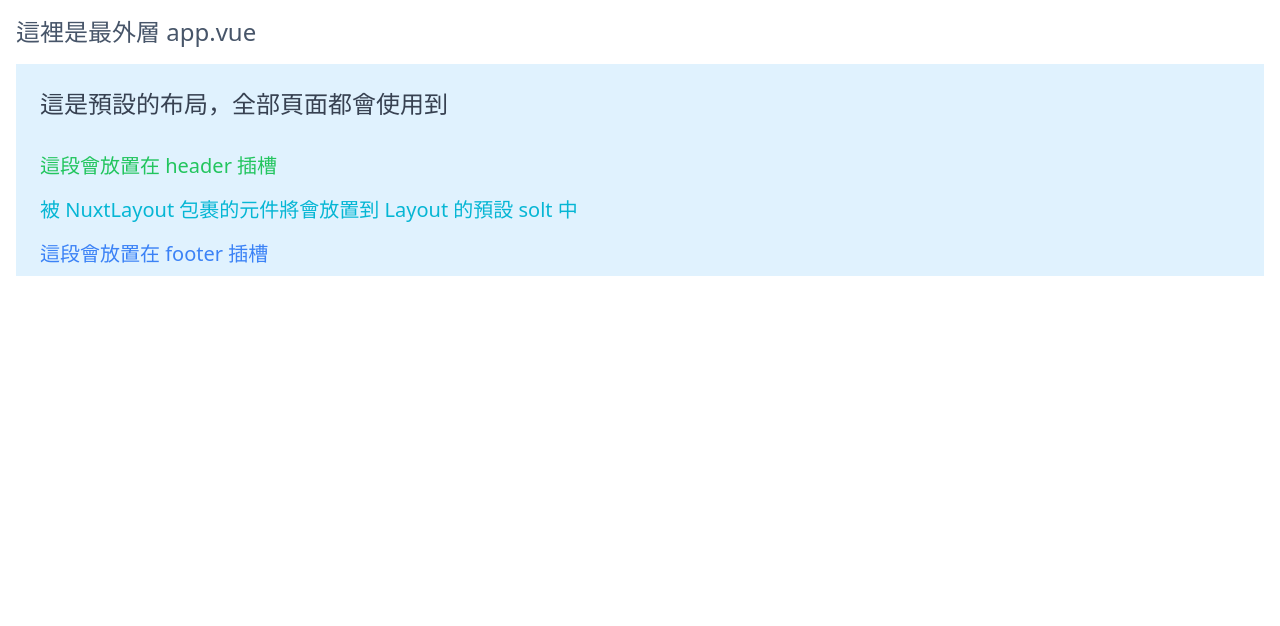
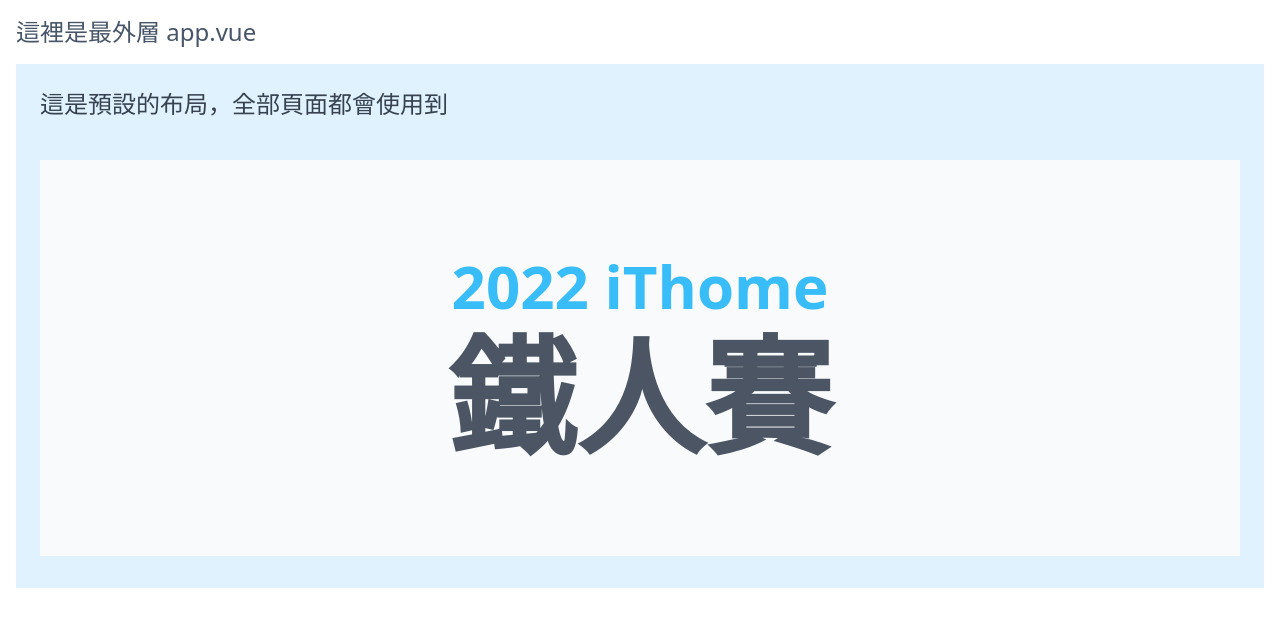
Before and after one commit to ryanchien8125/ithome-2022-ironman-nuxt3, a Nuxt app: page / in a window 1280 px wide. Shown: the top 626 px of the page. Built offline with nearby package versions, Linux system fonts and the light colour scheme.

Commit message:
建立布局模板與路由頁面

```diff
--- a/app.vue
+++ b/app.vue
@@ -1,18 +1,8 @@
 <template>
   <div class="m-4 bg-white">
     <p class="pb-4 text-2xl text-slate-600">這裡是最外層 app.vue</p>
-    <NuxtLayout name="default">
-      <template #header>
-        <p class="px-6 pt-4 text-xl text-green-500">這段會放置在 header 插槽</p>
-      </template>
-      <template #default>
-        <p class="px-6 pt-4 text-xl text-cyan-500">
-          被 NuxtLayout 包裹的元件將會放置到 Layout 的預設 solt 中
-        </p>
-      </template>
-      <template #footer>
-        <p class="px-6 pt-4 text-xl text-blue-500">這段會放置在 footer 插槽</p>
-      </template>
+    <NuxtLayout>
+      <NuxtPage />
     </NuxtLayout>
   </div>
 </template>
--- a/layouts/default.vue
+++ b/layouts/default.vue
@@ -1,8 +1,6 @@
 <template>
   <div class="bg-sky-100 py-2">
     <p class="px-6 py-4 text-2xl text-gray-700">這是預設的布局，全部頁面都會使用到</p>
-    <slot name="header" />
     <slot />
-    <slot name="footer" />
   </div>
 </template>
--- /dev/null
+++ b/pages/index.vue
@@ -0,0 +1,8 @@
+<template>
+  <div class="m-6 bg-slate-50 py-24">
+    <div class="flex flex-col items-center">
+      <h1 class="text-6xl font-semibold text-sky-400">2022 iThome</h1>
+      <p class="mt-4 text-9xl font-bold text-gray-600">鐵人賽</p>
+    </div>
+  </div>
+</template>
```
